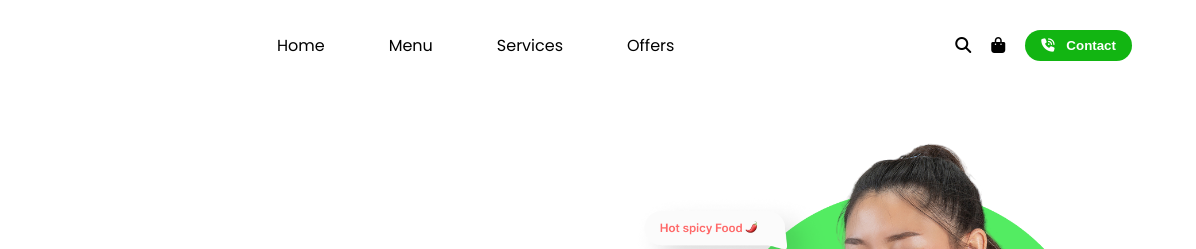
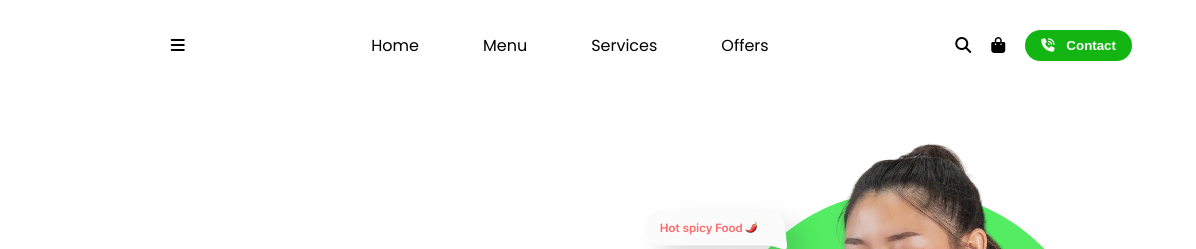
Before and after one commit to Sagarmotekar/foodi-static-website, a plain HTML site: page index.html in a window 1280 px wide. Shown: the top 249 px of the page, 84-1280 px from the left. Drawn offline with Linux system fonts and the light colour scheme.

Commit message:
Update index.html

```diff
--- a/index.html
+++ b/index.html
@@ -13,6 +13,9 @@
     <div class="navbar">
         <div class="logo">
             <img src="LOGO.png" width="100">
+        </div>
+         <div class="hamburger-menu" onclick="toggleMenu()">
+            <i class="fas fa-bars"></i>
         </div>
         <div class="menu">
             <ul>
```
